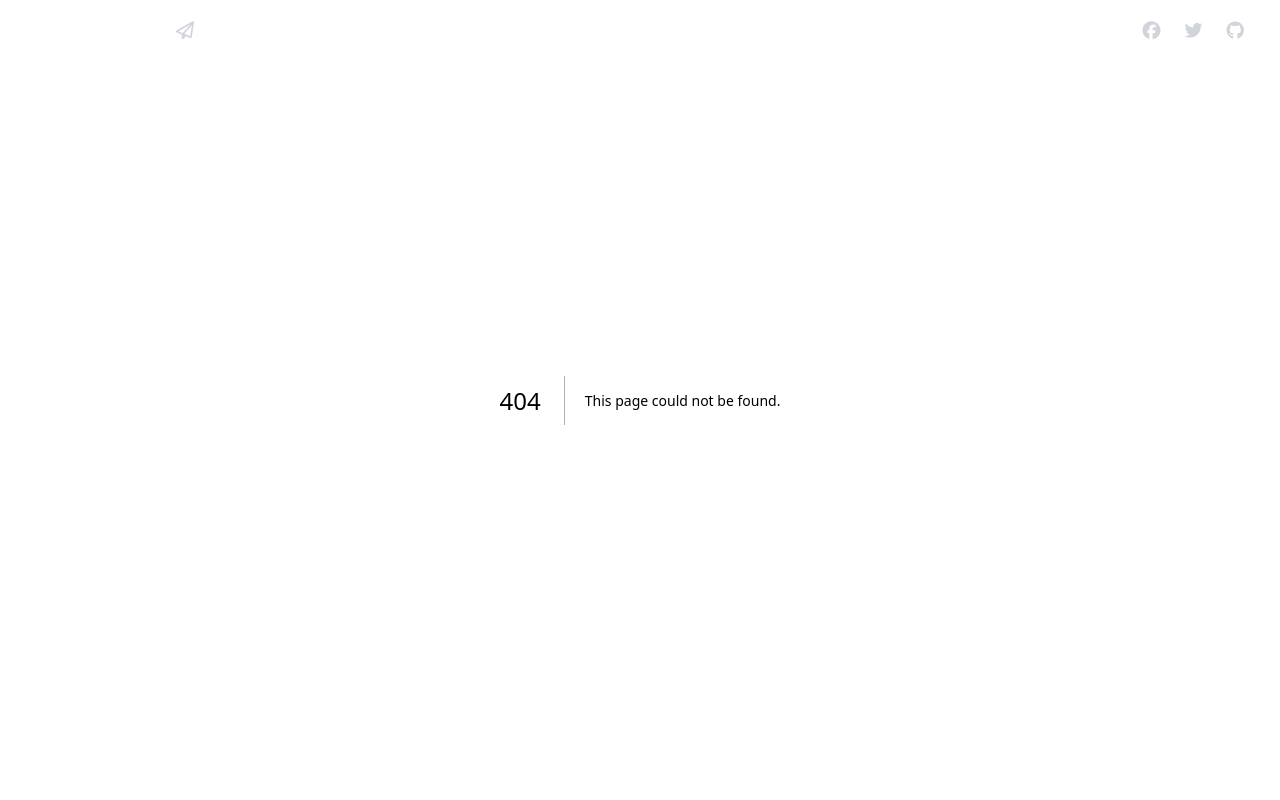
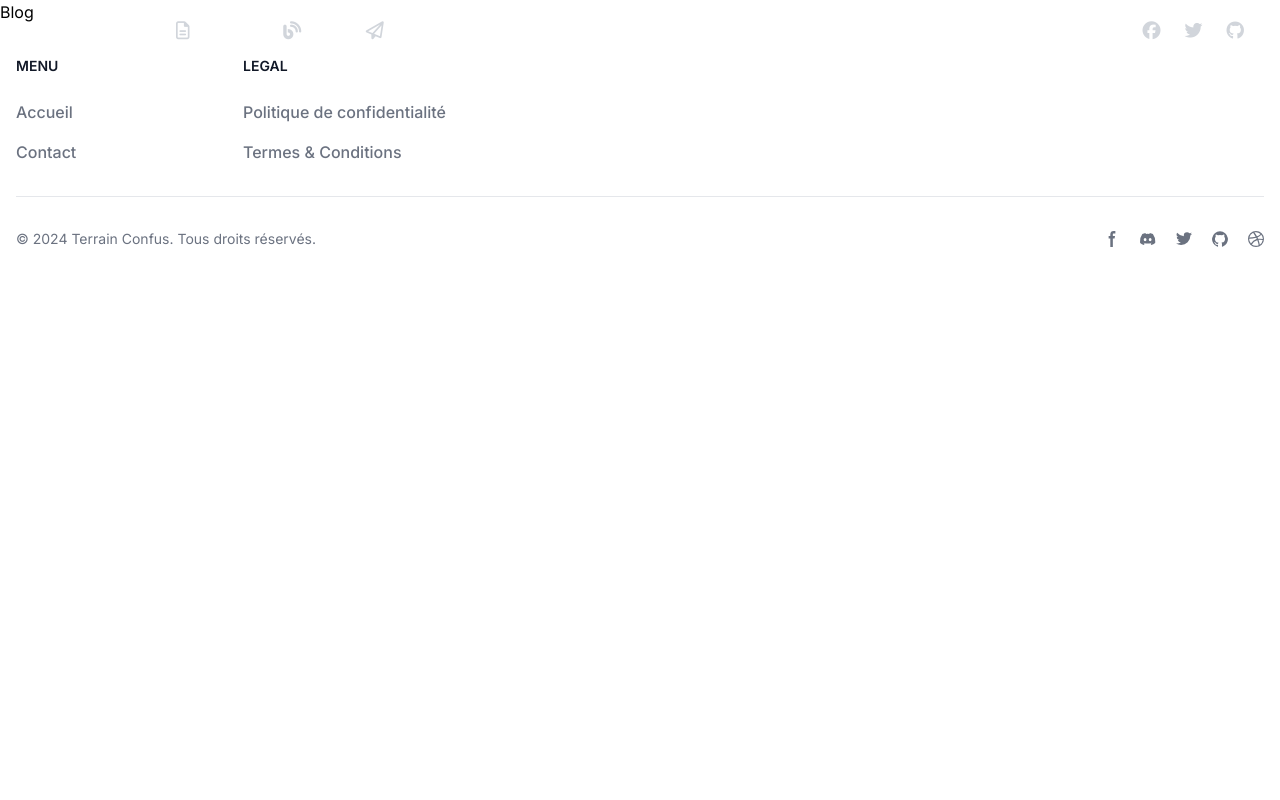
Before and after one commit to jabsraighs/referencementSeoProject, a Next.js app: page /blog in a window 1280 px wide. Before the commit this address had no page. Shown: the top 800 px of the page. Built offline with nearby package versions, Linux system fonts and the light colour scheme.

Commit message:
Added blog page + fixed script

```diff
--- /dev/null
+++ b/app/blog/page.tsx
@@ -0,0 +1,21 @@
+import { Metadata } from 'next';
+import React from 'react'
+
+export const metadata: Metadata = {
+    title: "Blog | Terrain Confus",
+    description: "Évadez-vous dans un havre de paix où nature, aventure et détente se rencontrent. Séjour inoubliable pour tous: escapade paisible ou aventure exaltante.",
+    alternates: {
+      canonical: "https://www.unterrainconfus.fr/blog",
+      languages: {
+        fr: "https://www.unterrainconfus.fr/blog"
+      }
+    },
+  };
+
+const Blog = () => {
+    return (
+        <h1>Blog</h1>
+      );
+}
+
+export default Blog
--- a/app/components/Navbar.tsx
+++ b/app/components/Navbar.tsx
@@ -49,6 +49,48 @@ export default function Navbar(props: Props) {
             }
           >
             <ul className="flex flex-col lg:flex-row list-none mr-auto">
+            <li className="flex items-center">
+                <a
+                  className={
+                    (props.transparent
+                      ? "lg:text-white lg:hover:text-gray-300 text-gray-800"
+                      : "text-gray-800 hover:text-gray-600") +
+                    " px-3 py-4 lg:py-2 flex items-center text-xs uppercase font-bold"
+                  }
+                  href="/about"
+                >
+                  <i
+                    className={
+                      (props.transparent
+                        ? "lg:text-gray-300 text-gray-500"
+                        : "text-gray-500") +
+                      " fa-regular fa-file-lines text-lg leading-lg mr-2"
+                    }
+                  />{" "}
+                  A propos
+                </a>
+              </li>
+              <li className="flex items-center">
+                <a
+                  className={
+                    (props.transparent
+                      ? "lg:text-white lg:hover:text-gray-300 text-gray-800"
+                      : "text-gray-800 hover:text-gray-600") +
+                    " px-3 py-4 lg:py-2 flex items-center text-xs uppercase font-bold"
+                  }
+                  href="/blog"
+                >
+                  <i
+                    className={
+                      (props.transparent
+                        ? "lg:text-gray-300 text-gray-500"
+                        : "text-gray-500") +
+                      " fa-solid fa-blog text-lg leading-lg mr-2"
+                    }
+                  />{" "}
+                  Blog
+                </a>
+              </li>
               <li className="flex items-center">
                 <a
                   className={
--- a/app/layout.tsx
+++ b/app/layout.tsx
@@ -15,12 +15,7 @@ export const metadata: Metadata = {
     languages: {
       fr: "https://www.unterrainconfus.fr"
     }
-  },
-  viewport: {
-    width: 'device-width',
-    initialScale: 1,
-    maximumScale: 1,
-  },
+  }
 };
 
 export default function RootLayout({
@@ -32,7 +27,7 @@ export default function RootLayout({
     <html lang="en">
       <head>
         <Script src="https://kit.fontawesome.com/2b714f5d03.js" crossOrigin="anonymous"></Script>
-        <Script src="https://cdnjs.cloudflare.com/ajax/libs/flowbite/2.3.0/flowbite.min.js"></Script>
+        <Script strategy="beforeInteractive" src="https://cdnjs.cloudflare.com/ajax/libs/flowbite/2.3.0/flowbite.min.js"></Script>
       </head>
       <body className={inter.className}>
         <Navbar transparent />
```
